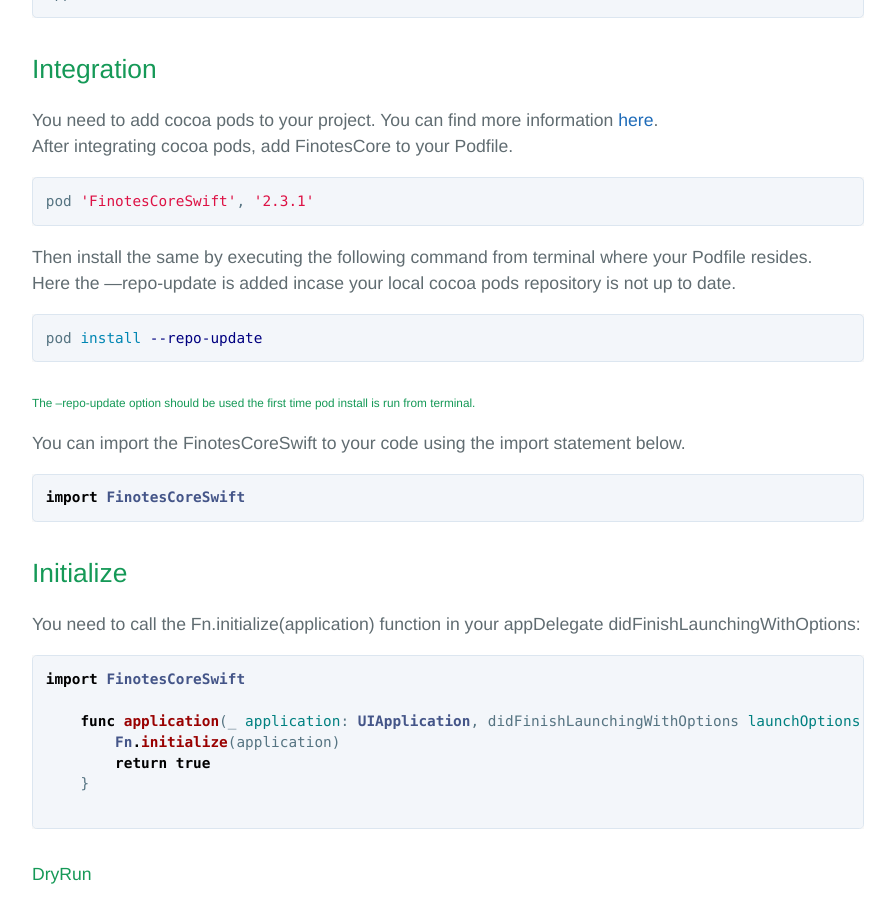
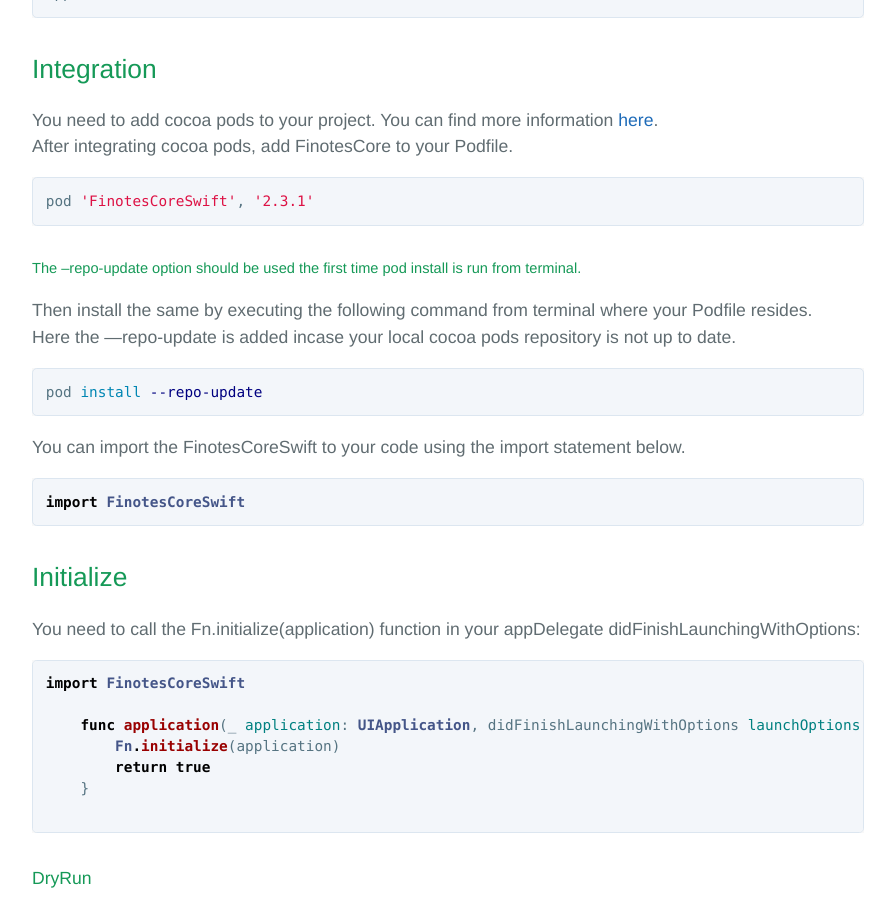
Before and after one commit to finotes/finotes.github.io, a Jekyll site: the page built from _posts/2018-02-02-swift-docs.md, in a window 1280 px wide and 900 px high, scrolled down 567 px. Shown: the whole window, without its empty margins (192-1087 px from the left). Built offline with Jekyll 4.4.1, drawn with Linux system fonts in a browser that asks for light colours; some web fonts are replaced.

````diff
--- a/_posts/2018-02-02-swift-docs.md
+++ b/_posts/2018-02-02-swift-docs.md
@@ -26,12 +26,12 @@ After integrating cocoa pods, add FinotesCore to your Podfile.
 pod 'FinotesCoreSwift', '2.3.1'
 ```
 
+##### The --repo-update option should be used the first time pod install is run from terminal.
 Then install the same by executing the following command from terminal where your Podfile resides.
 Here the —repo-update is added incase your local cocoa pods repository is not up to date.
 ```bash
 pod install --repo-update
 ```
-###### The --repo-update option should be used the first time pod install is run from terminal.
 
 You can import the FinotesCoreSwift to your code using the import statement below.
 
````
